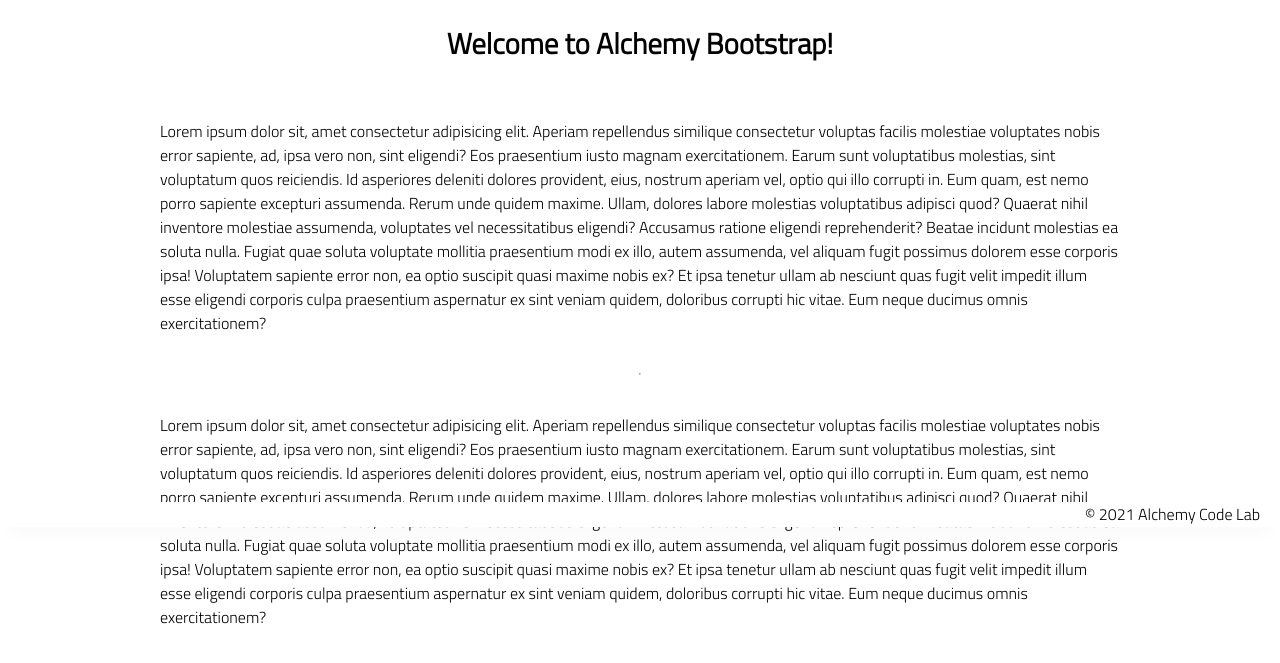
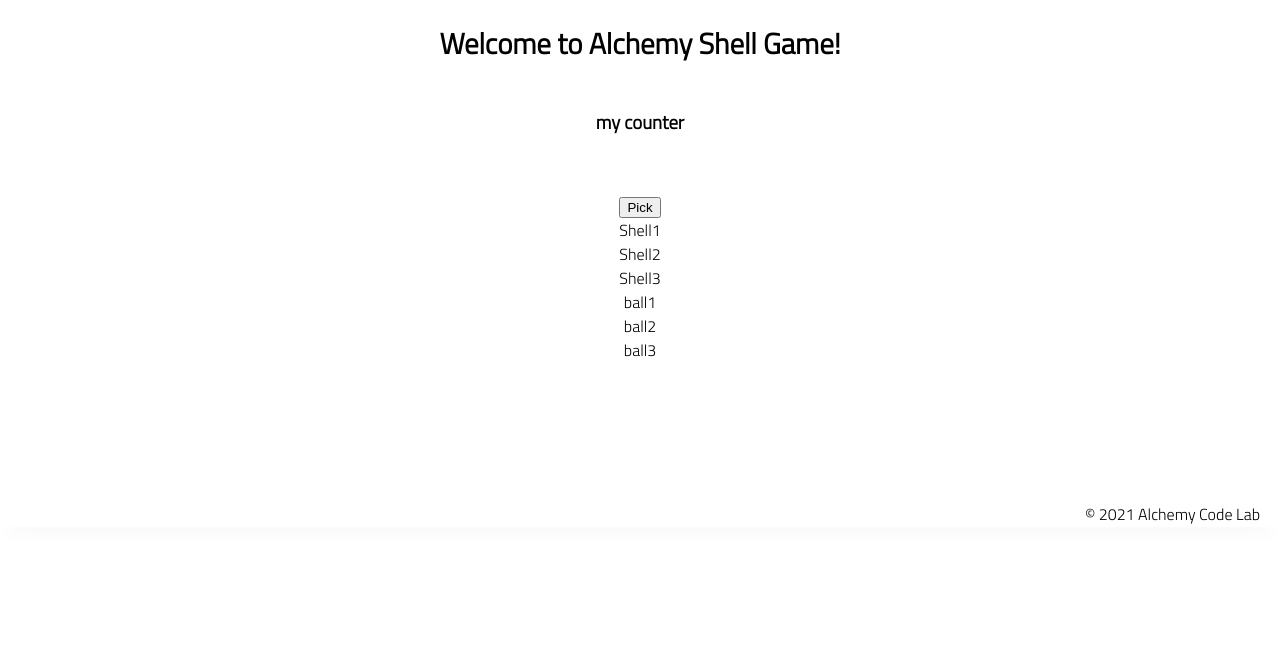
Before and after one commit to Andy-Mascaro/shell-game, a plain HTML site: page index.html in a window 1280 px wide. Shown: the part 273-936 px from the top of the page. After the commit the page ends 817 px from the top, so only its background shows below. Drawn offline with Linux system fonts and the light colour scheme.

Commit message:
startd adding divs to html

```diff
--- a/index.html
+++ b/index.html
@@ -22,43 +22,35 @@
         <section class="main-section">
             <img class="main-logo" src="./assets/alchemy-logo.png" />
             <h2>
-                Welcome to Alchemy Bootstrap!
+                Welcome to Alchemy Shell Game!
             </h2>
 
+            <h3>my counter</h3>
+            <h4 id="counter"></h4>
+            <button id="add">Pick</button>
+
+
+            <div class id="shells">
+            <div class>Shell1</div>
+            <div class>Shell2</div>
+            <div class>Shell3</div>
+         </div>
+
+
+
+         <div class id="balls"
+            <div class>ball1</div>
+            <div class>ball2</div>
+            <div class>ball3</div>
+
+        </div>
+
             <p>
-                Lorem ipsum dolor sit, amet consectetur adipisicing elit. Aperiam repellendus similique consectetur
-                voluptas facilis molestiae voluptates nobis error sapiente, ad, ipsa vero non, sint eligendi? Eos
-                praesentium iusto magnam exercitationem.
-                Earum sunt voluptatibus molestias, sint voluptatum quos reiciendis. Id asperiores deleniti dolores
-                provident, eius, nostrum aperiam vel, optio qui illo corrupti in. Eum quam, est nemo porro sapiente
-                excepturi assumenda.
-                Rerum unde quidem maxime. Ullam, dolores labore molestias voluptatibus adipisci quod? Quaerat nihil
-                inventore molestiae assumenda, voluptates vel necessitatibus eligendi? Accusamus ratione eligendi
-                reprehenderit? Beatae incidunt molestias ea soluta nulla.
-                Fugiat quae soluta voluptate mollitia praesentium modi ex illo, autem assumenda, vel aliquam fugit
-                possimus dolorem esse corporis ipsa! Voluptatem sapiente error non, ea optio suscipit quasi maxime nobis
-                ex?
-                Et ipsa tenetur ullam ab nesciunt quas fugit velit impedit illum esse eligendi corporis culpa
-                praesentium aspernatur ex sint veniam quidem, doloribus corrupti hic vitae. Eum neque ducimus omnis
-                exercitationem?
+
             </p>
-            <hr />
+
             <p>
-                Lorem ipsum dolor sit, amet consectetur adipisicing elit. Aperiam repellendus similique consectetur
-                voluptas facilis molestiae voluptates nobis error sapiente, ad, ipsa vero non, sint eligendi? Eos
-                praesentium iusto magnam exercitationem.
-                Earum sunt voluptatibus molestias, sint voluptatum quos reiciendis. Id asperiores deleniti dolores
-                provident, eius, nostrum aperiam vel, optio qui illo corrupti in. Eum quam, est nemo porro sapiente
-                excepturi assumenda.
-                Rerum unde quidem maxime. Ullam, dolores labore molestias voluptatibus adipisci quod? Quaerat nihil
-                inventore molestiae assumenda, voluptates vel necessitatibus eligendi? Accusamus ratione eligendi
-                reprehenderit? Beatae incidunt molestias ea soluta nulla.
-                Fugiat quae soluta voluptate mollitia praesentium modi ex illo, autem assumenda, vel aliquam fugit
-                possimus dolorem esse corporis ipsa! Voluptatem sapiente error non, ea optio suscipit quasi maxime nobis
-                ex?
-                Et ipsa tenetur ullam ab nesciunt quas fugit velit impedit illum esse eligendi corporis culpa
-                praesentium aspernatur ex sint veniam quidem, doloribus corrupti hic vitae. Eum neque ducimus omnis
-                exercitationem?
+
             </p>
 
         </section>
```
Also changed, not shown: 1 other file.
